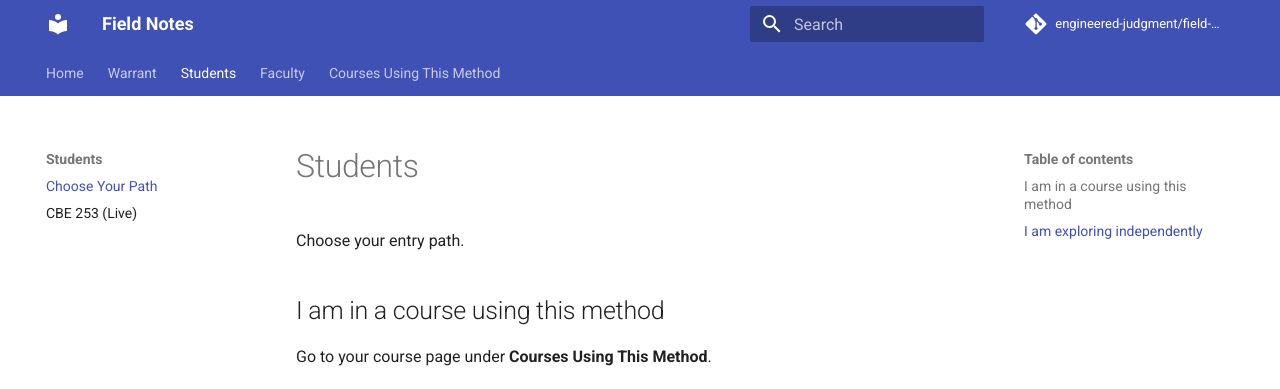
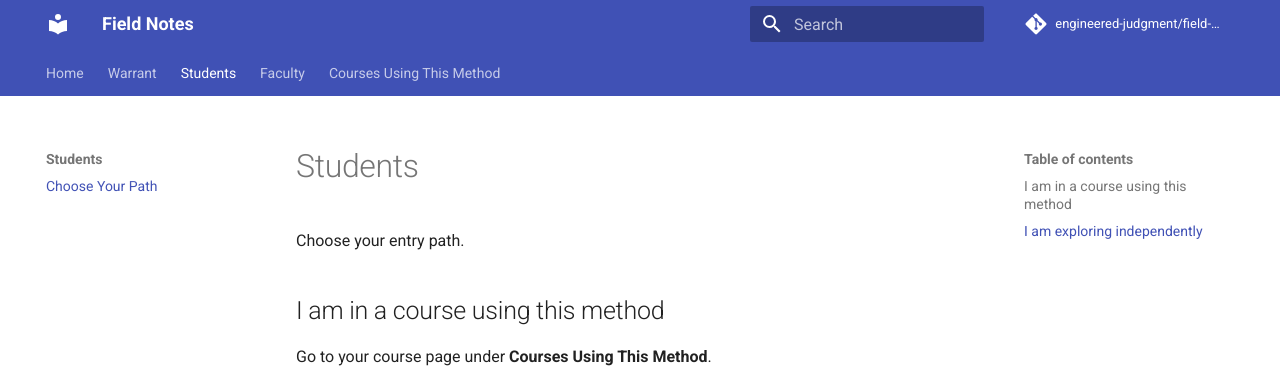
Before and after one commit to engineered-judgment/field-notes, an MkDocs documentation site: the page built from docs/students/index.md, in a window 1280 px wide. Shown: the top 389 px of the page. Built offline with MkDocs 1.6.1 and Material for MkDocs 9.7.7, drawn with Linux system fonts in a browser that asks for light colours; comment, search, counter and statistics services are not loaded.

Commit message:
Simplify courses nav and replace CBE 253 live entry

```diff
--- a/mkdocs.yml
+++ b/mkdocs.yml
@@ -17,7 +17,6 @@
   - Warrant: warrant.md
   - Students:
     - Choose Your Path: students/index.md
-    - CBE 253 (Live): contexts/cbe253/index.md
   - Faculty:
     - Adoption Guide: faculty-adoption.md
     - Warrant Template: warrant-template.md
@@ -30,17 +29,15 @@
       - Overview: rubrics/index.md
       - Reasoning Rubric: rubrics/reasoning-rubric.md
   - Courses Using This Method:
-    - CBE 253: contexts/cbe253/index.md
-    - Notebooks:
-      - CBE 253:
-        - HW1 - Mixers and Splitters: notebooks/cbe253/hw1-mixers-and-splitters.md
-        - HW2 - Pressure and Temperature Changers: notebooks/cbe253/hw2-pressure-and-temperature-changers.md
-        - HW3 - Flash Separators: notebooks/cbe253/hw3-flash-separators.md
-        - HW4 - Distillation DSTWU: notebooks/cbe253/hw4-distillation-dstwu.md
-        - HW5 - Reactor and Distillation: notebooks/cbe253/hw5-reactor-and-distillation.md
-        - HW6 - Property Methods: notebooks/cbe253/hw6-property-methods.md
-      - Cross-Domain:
-        - Facilities Energy Retrofit: notebooks/2026/2026-03-facilities-energy-retrofit-decision.md
+    - CBE 253 Overview: contexts/cbe253/index.md
+    - HW1 - Mixers and Splitters: notebooks/cbe253/hw1-mixers-and-splitters.md
+    - HW2 - Pressure and Temperature Changers: notebooks/cbe253/hw2-pressure-and-temperature-changers.md
+    - HW3 - Flash Separators: notebooks/cbe253/hw3-flash-separators.md
+    - HW4 - Distillation DSTWU: notebooks/cbe253/hw4-distillation-dstwu.md
+    - HW5 - Reactor and Distillation: notebooks/cbe253/hw5-reactor-and-distillation.md
+    - HW6 - Property Methods: notebooks/cbe253/hw6-property-methods.md
+    - Cross-Domain:
+      - Facilities Energy Retrofit: notebooks/2026/2026-03-facilities-energy-retrofit-decision.md
 
 markdown_extensions:
   - meta
```
